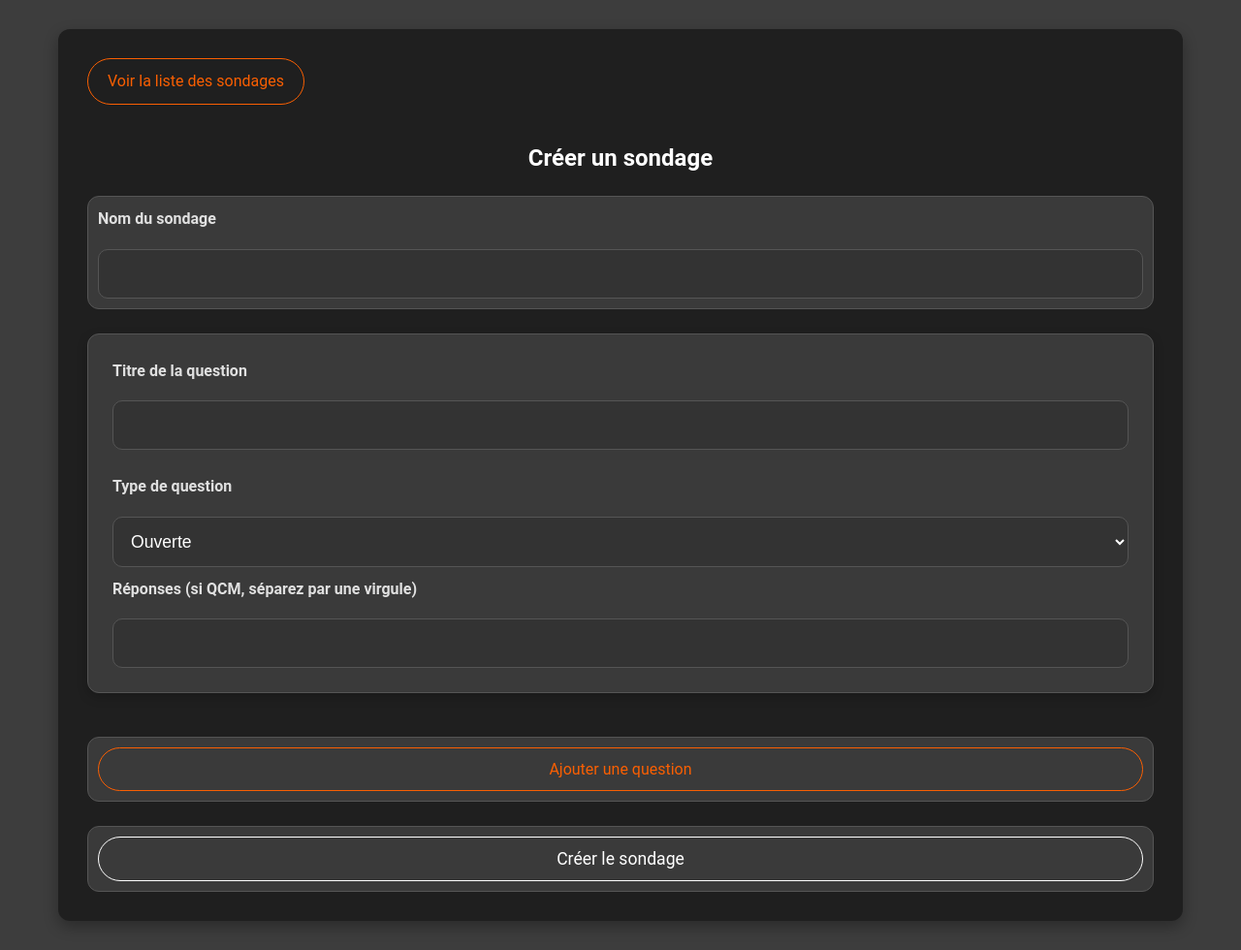
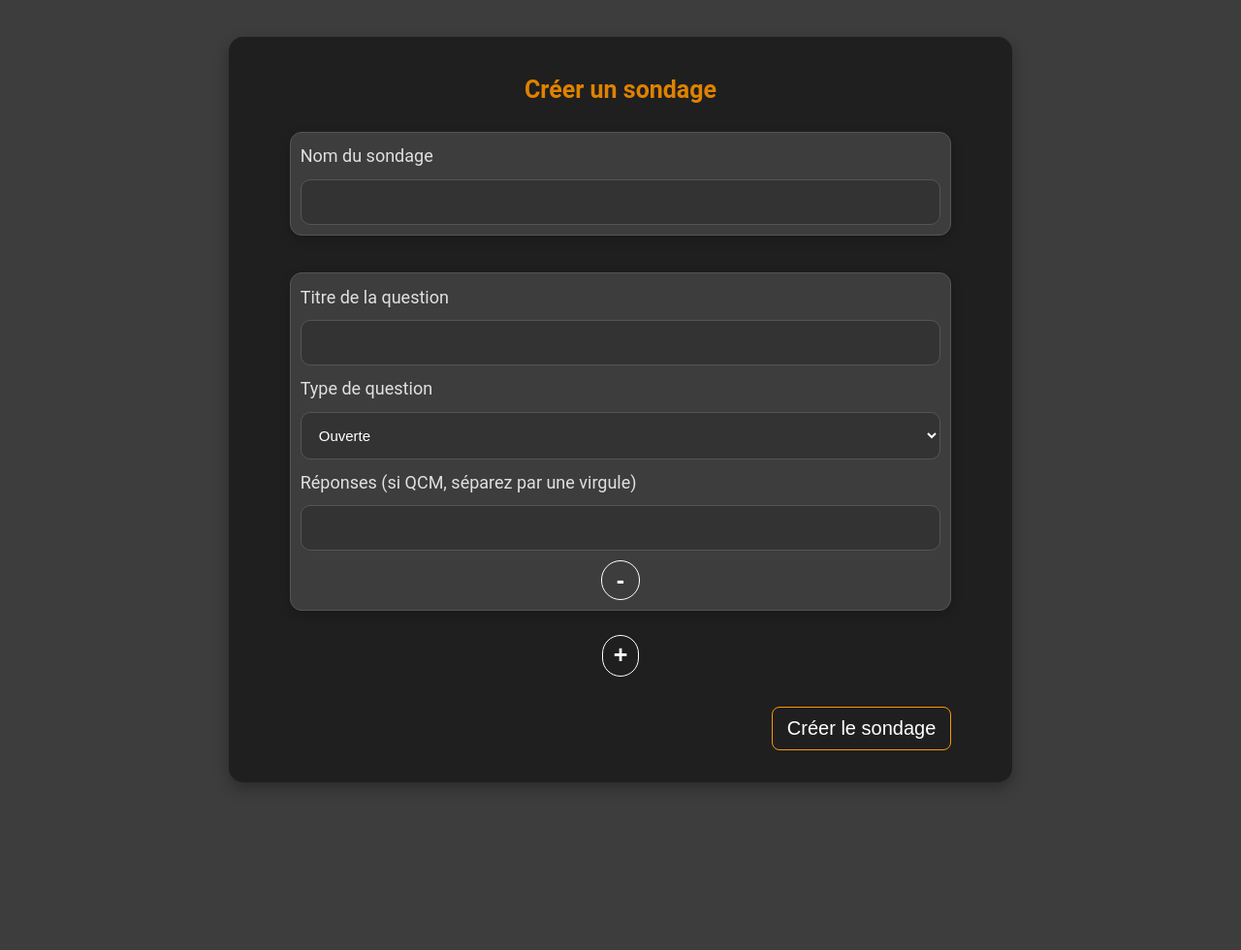
Before and after one commit to Revoky/SondagesNoSQL, a Flask app: page /create in a window 1280 px wide. Shown: the whole page at 97% size. After the commit the page ends 810 px from the top, so only its background shows below. Run offline with Flask 3, Linux system fonts and the light colour scheme.

Commit message:
createPoll

```diff
--- a/static/create_poll.css
+++ b/static/create_poll.css
@@ -1,167 +1,116 @@
-/* Style spécifique à la page d'édition */
-body.create_poll-page {
-    background-color: #3d3d3d;
-    color: #e0e0e0;
-    line-height: 1.6;
-    font-size: 16px;
-    font-family: 'Roboto', sans-serif;
-}
+/*_______________ Form _______________*/
 
-/* Conteneur principal */
-.create_poll-page .container {
-    width: 90%;
-    max-width: 1100px;
-    margin: 30px auto;
-    padding: 30px;
-    background-color: #1f1f1f;
-    border-radius: 12px;
-    box-shadow: 0 6px 15px rgba(0, 0, 0, 0.3);
-}
-
-
-/* Lien */
-.create_poll-page a {
-    display: inline-block;
-    padding: 10px 20px;
-    font-size: 1rem;
-    border-radius: 100px;
-    border: 1px solid #fa5f02;
-    color: #fa5f02;
-    background-color: transparent;
-    text-decoration: none;
-    cursor: pointer;
-    transition: background-color 0.3s ease, color 0.3s ease;
-    text-align: center;
-    font-family: 'Roboto', sans-serif;
-    margin-bottom: 20px;
-}
-
-.create_poll-page a:hover {
-    background-color: #e68900;
-    color: #ffffff;
-}
-
-/* Titre principal */
-.create_poll-page h1 {
-    text-align: center;
-    font-size: 1.5rem;
-    color: #ffffff;
-    margin-bottom: 20px;
-}
-
-/* Formulaire d'édition */
-.create_poll-page form {
+form {
     display: flex;
     flex-direction: column;
+    justify-content: center;
+    align-items: center;
+    width: 90%;
+    margin: auto;
     gap: 25px;
 }
 
-.create_poll-page .form-group {
+#questionsContainer {
+    width: 100%;
+}
+
+.form-group {
+    box-sizing: border-box;
+    width: 100%;
     display: flex;
+    padding: 10px;
+    margin-top: 2%;
     flex-direction: column;
     gap: 10px;
-    background-color: #ffffff1f;
-    padding: 10px;
+    background-color: #3d3d3d;
     border-radius: 12px;
     border: 1px solid #555555;
+    box-shadow: 0 4px 12px rgba(0, 0, 0, 0.2);
 }
 
-.create_poll-page .form-group label {
-    font-weight: 600;
-    font-size: 1rem;
-    color: #e0e0e0;
-    margin-bottom: 8px;
+.form-group label {
+    margin-bottom: 0.5%;
+    margin-top: 0.5%;
 }
 
-.create_poll-page .form-group input[type="text"],
-.create_poll-page .form-group select {
+.form-group input, .form-group select {
     padding: 14px;
-    font-size: 1.1rem;
+    background-color: #333333;
     border: 1px solid #555555;
     border-radius: 10px;
-    background-color: #333333;
     color: #ffffff;
     transition: border-color 0.3s ease;
+    font-size: 15px;
 }
 
-.create_poll-page .form-group input[type="text"]:focus,
-.create_poll-page .form-group select:focus {
+.form-group input:focus, .form-group select:focus {
     outline: none;
     border-color: #ff9500;
 }
 
-.create_poll-page .form-group input[type="text"]::placeholder,
-.create_poll-page .form-group select option {
+.form-group input::placeholder, .form-group select option {
     color: #888888;
 }
 
-/* Style des questions */
-.create_poll-page .question {
-    background-color: #3a3a3a;
-    padding: 25px;
-    border-radius: 12px;
-    box-shadow: 0 4px 12px rgba(0, 0, 0, 0.2);
-    margin-bottom: 20px;
+/*_______________ Button _______________*/
+
+.delete-button-container {
+    width: 100%;
+    display: flex;
+    justify-content: center;
 }
 
-/* Titre de la question */
-.create_poll-page .questionTitle {
-    font-size: 1.3rem;
+.add-question-button, .delete-question-button {
+    width: auto;
+    font-size: 25px;
+    font-weight: bold;
+    border-radius: 100px;
+    border: 1px solid #ffffff;
     color: #ffffff;
-    font-weight: 600;
-    margin-bottom: 15px;
-}
-
-/* Réponses */
-.create_poll-page .questionReponses {
-    font-size: 1rem;
-    color: #bdbdbd;
-}
-
-.create_poll-page .questionReponses::placeholder {
-    color: #888888;
-}
-
-/* Boutons */
-.create_poll-page .add-question-button {
-    padding: 12px 24px;
-    font-size: 1rem;
-    border-radius: 100px;
-    border: 1px solid #fa5f02;
-    color: #fa5f02;
     background-color: transparent;
     cursor: pointer;
     transition: background-color 0.3s ease, color 0.3s ease;
     display: flex;
     justify-content: center;
     align-items: center;
-    text-align: center;
-    font-family: 'Roboto', sans-serif;
 }
 
-.create_poll-page .add-question-button:hover {
-    background-color: #e68900;
+.delete-question-button {
+    padding: 5px 15px 5px 15px;
+}
+
+.add-question-button {
+    padding: 5px 11px 6.5px 11px;
+}
+
+.add-question-button:hover, .delete-question-button:hover {
+    background-color: #ff95007c;
     color: #ffffff;
 }
 
-.create_poll-page .submit-button {
-    padding: 12px 30px;
-    font-size: 1.1rem;
-    border-radius: 100px;
-    cursor: pointer;
-    transition: background-color 0.3s ease, color 0.3s ease;
-    border: 1px solid #ffffff;
-    background-color: transparent;
-    color: #ffffff;
+.submit-container {
+    width: 100%;
     display: flex;
-    justify-content: center;
-    align-items: center;
-    text-align: center;
-    font-family: 'Roboto', sans-serif;
+    justify-content: flex-end;
 }
 
-.create_poll-page .submit-button:hover {
-    background-color: #007e28;
-    color: white;
-    border-color: #007e28;
+.submit-button {
+    width: auto;
+    margin-top: 1%;
+    margin-bottom: 1%;
+    display: inline-block;
+    padding: 10px 15px;
+    color: #ffffff;
+    background-color: #1f1f1f;
+    border: #ff9500 1px solid;
+    border-radius: 8px;
+    cursor: pointer;
+    transition: background 0.3s ease, transform 0.2s ease;
+    text-decoration: none;
+    font-size: 20px;
 }
+
+.submit-button:hover {
+    background-color: #ff95007c;
+    color: #ffffff;
+}
--- a/static/edit.js
+++ b/static/edit.js
@@ -79,7 +79,7 @@ document.addEventListener("DOMContentLoaded", function () {
             console.log("Réponse serveur :", data);
             if (data.message) {
                 alert(data.message);
-                window.location.href = "/sondages/list";
+                window.location.href = "/";
             } else {
                 alert(data.error);
             }
--- /dev/null
+++ b/static/main.css
@@ -0,0 +1,23 @@
+body {
+    background-color: #3d3d3d;
+    color: #e0e0e0;
+    font-size: 18px;
+    font-family: 'Roboto', sans-serif;
+}
+
+h1 {
+    margin: 2%;
+    text-align: center;
+    font-size: 25px;
+    font-weight: bold;
+    color: #df8200;
+}
+
+.container {
+    width: 60%;
+    margin: 3% auto;
+    padding: 2%;
+    background-color: #1f1f1f;
+    border-radius: 15px;
+    box-shadow: 0 6px 15px rgba(0, 0, 0, 0.3);
+}
--- a/static/script.js
+++ b/static/script.js
@@ -1,19 +1,29 @@
 document.getElementById("pollForm").addEventListener("submit", function(event) {
     event.preventDefault();
 
-    const pollName = document.getElementById("pollName").value;
+    const pollName = document.getElementById("pollName").value.trim();
     const questions = [];
-    const questionElements = document.querySelectorAll(".question");
+    const questionElements = document.querySelectorAll(".question-box");
+
+    if (pollName === "") {
+        alert("Le nom du sondage est requis.");
+        return;
+    }
 
     questionElements.forEach((questionElement) => {
-        const questionTitle = questionElement.querySelector(".questionTitle").value;
+        const questionTitle = questionElement.querySelector(".questionTitle").value.trim();
         const questionType = questionElement.querySelector(".questionType").value;
-        const questionReponses = questionElement.querySelector(".questionReponses").value.split(',');
+        const questionReponses = questionElement.querySelector(".questionReponses").value.trim();
+
+        if (questionTitle === "" || questionReponses === "") {
+            alert("Tous les champs de la question sont requis.");
+            return;
+        }
 
         questions.push({
             title: questionTitle,
             type: questionType,
-            reponses: questionReponses.map((reponse) => reponse.trim())
+            reponses: questionReponses.split(',').map(reponse => reponse.trim())
         });
     });
 
@@ -33,6 +43,7 @@ document.getElementById("pollForm").addEventListener("submit", function(event) {
     .then(data => {
         if (data.message) {
             alert(data.message);
+            window.location.href = '/';
         } else {
             alert(data.error);
         }
@@ -46,7 +57,8 @@ document.getElementById("pollForm").addEventListener("submit", function(event) {
 function addQuestion() {
     const questionContainer = document.getElementById("questionsContainer");
     const newQuestion = document.createElement("div");
-    newQuestion.classList.add("form-group", "question");
+    newQuestion.classList.add("form-group", "question-box");
+
     newQuestion.innerHTML = `
         <label for="questionTitle">Titre de la Question</label>
         <input type="text" class="questionTitle" name="questionTitle" required>
@@ -57,6 +69,14 @@ function addQuestion() {
         </select>
         <label for="questionReponses">Réponses (si QCM, séparez par une virgule)</label>
         <input type="text" class="questionReponses" name="questionReponses">
+        <div class="delete-button-container">
+            <button type="button" class="delete-question-button">-</button>
+        </div>
     `;
+
+    newQuestion.querySelector(".delete-question-button").addEventListener("click", function () {
+        newQuestion.remove();
+    });
+
     questionContainer.appendChild(newQuestion);
 }
--- a/templates/create_poll.html
+++ b/templates/create_poll.html
@@ -5,13 +5,12 @@
     <meta charset="UTF-8">
     <meta name="viewport" content="width=device-width, initial-scale=1.0">
     <link rel="stylesheet" href="../static/create_poll.css">
+    <link rel="stylesheet" href="../static/main.css">
     <title>Créer un sondage</title>
 </head>
 
-<body class="create_poll-page">
+<body>
     <div class="container">
-        <a href="/">Voir la liste des sondages</a>
-
         <h1>Créer un sondage</h1>
         <form id="pollForm">
             <div class="form-group">
@@ -19,30 +18,34 @@
                 <input type="text" id="pollName" name="name" required>
             </div>
 
-            <div class="questions-container" id="questionsContainer">
-                <div class="form-group question">
-                    <label for="questionTitle">Titre de la question</label>
+            <div id="questionsContainer">
+                <div class="form-group question-box">
+                    <label>Titre de la question</label>
                     <input type="text" class="questionTitle" name="questionTitle" required>
                     <label for="questionType">Type de question</label>
-                    <select class="questionType" name="questionType">
+                    <select class="questionType" name="questionType" required>
                         <option value="ouverte">Ouverte</option>
                         <option value="qcm">QCM</option>
                     </select>
                     <label for="questionReponses">Réponses (si QCM, séparez par une virgule)</label>
-                    <input type="text" class="questionReponses" name="questionReponses">
+                    <input type="text" class="questionReponses" name="questionReponses" required>
+
+                    <div class="delete-button-container">
+                        <button type="button" class="delete-question-button">-</button>
+                    </div>
                 </div>
             </div>
 
-            <div class="form-group">
-                <button type="button" class="add-question-button" onclick="addQuestion()">Ajouter une question</button>
-            </div>
+            <button type="button" class="add-question-button" onclick="addQuestion()">+</button>
 
-            <div class="form-group">
+            <div class="submit-container">
                 <button type="submit" class="submit-button">Créer le sondage</button>
             </div>
         </form>
+
     </div>
     <script src="../static/script.js"></script>
+    <script src="../static/delete.js"></script>
 </body>
 
 </html>
```
